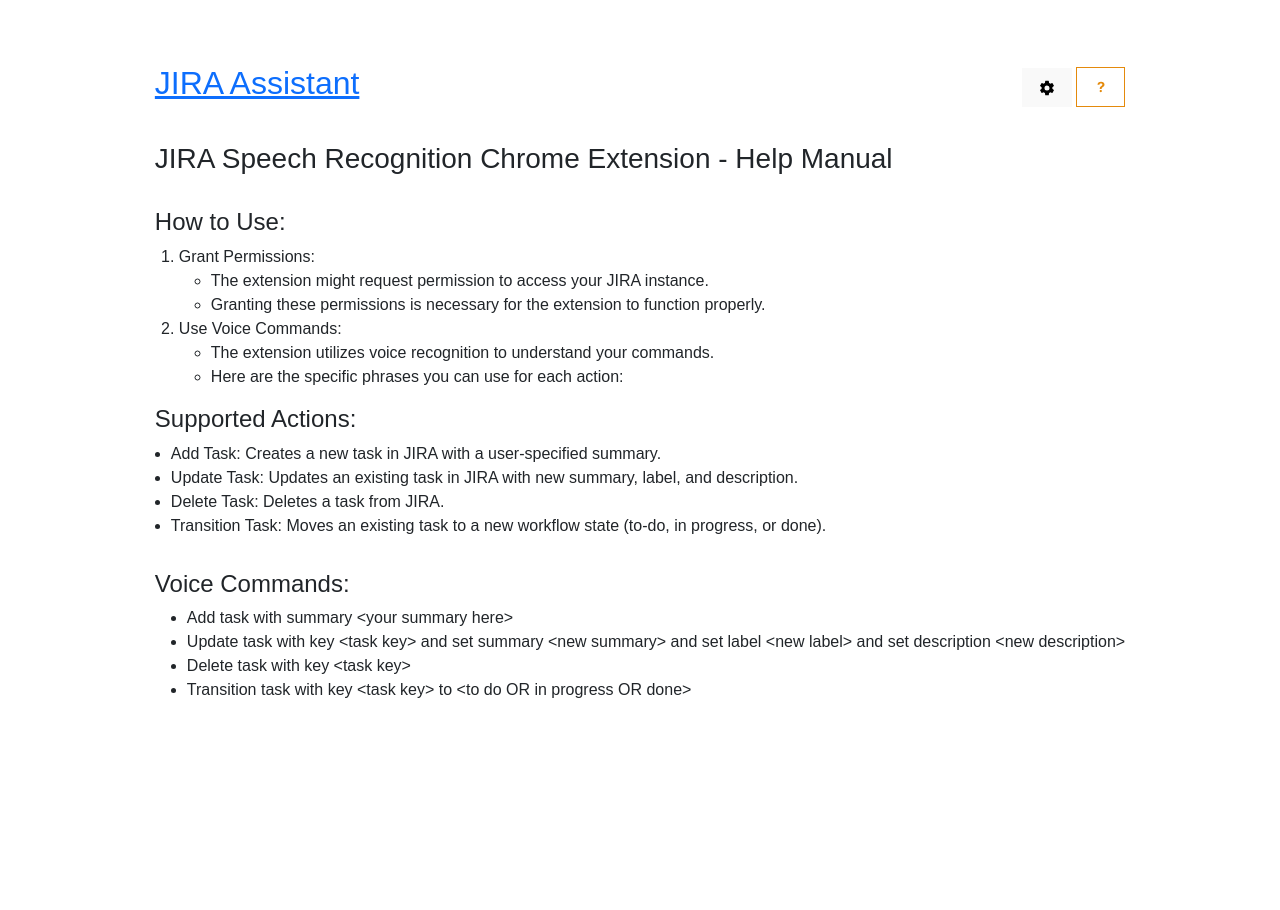
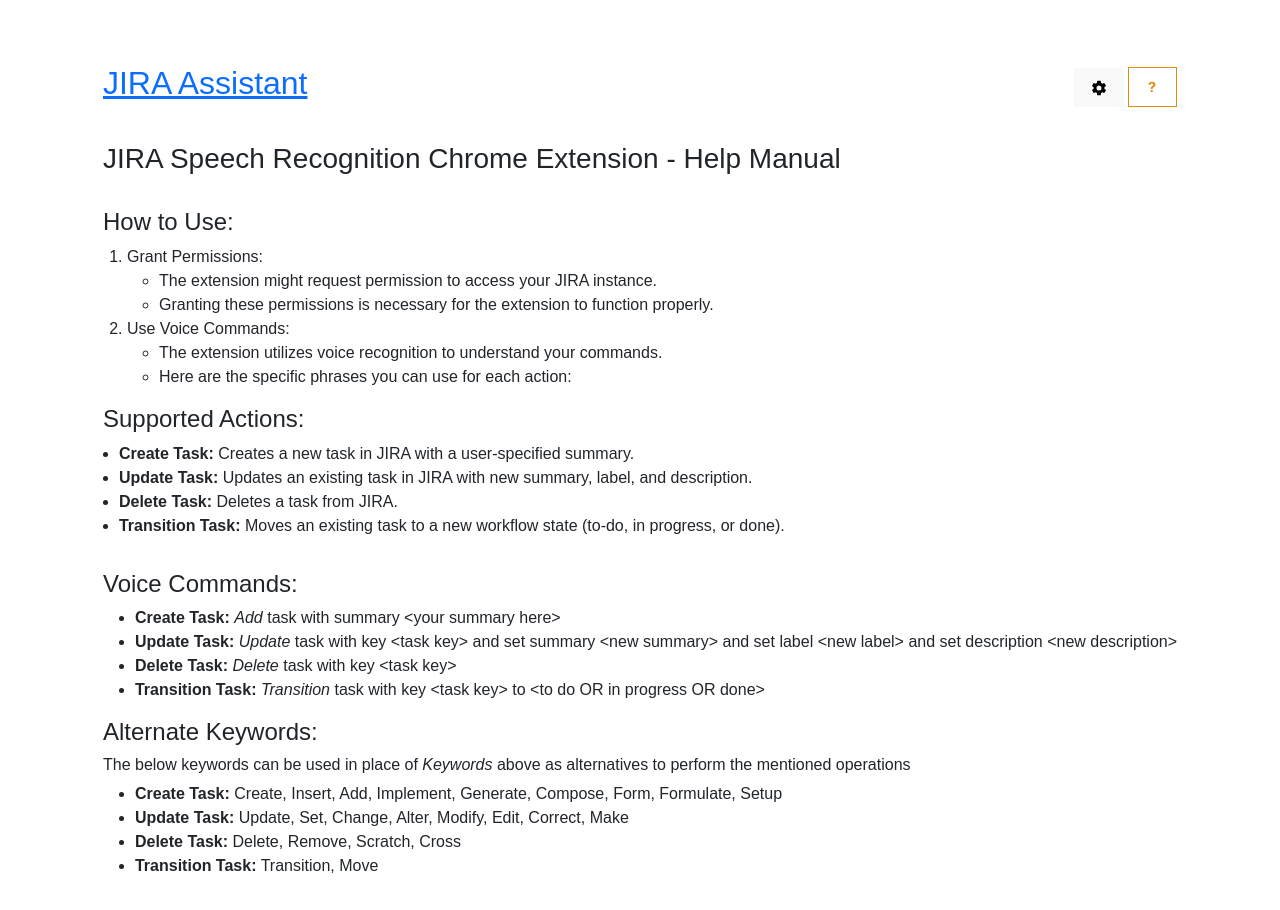
Before and after one commit to Beavan1997/jira-voice-assistant, a React app: page /#/help in a window 1280 px wide. Shown: the top 910 px of the page. Before the commit the page ends 800 px from the top, so only its background shows below. Built offline with nearby package versions, Linux system fonts and the light colour scheme.

Commit message:
Invalid command feedback and help text update

```diff
--- a/src/App.jsx
+++ b/src/App.jsx
@@ -15,6 +15,7 @@
   const [globalConfirm, setGlobalConfirm] = useState(true);
   const [confirmFlag, setConfirmFlag] = useState(false);
   const [valSet, setValset] = useState(false);
+  const [invalid, setInvalid] = useState(false);
 
   const [key1, setKey] = useState('');
   const [summary1, setSummary] = useState('');
@@ -278,9 +279,20 @@
   const matchesSequence = (inputString) => {
     const match = keywords.findIndex(seq => inputString.toLowerCase().includes(seq.toLowerCase()));
 
-    if (match >= 0 && match <= 20) {
+    if (match >= 0) {
+      setInvalid(false);
       setKeywordIndex(match);
       setFlag(!flag);
+    } else {
+      if(!invalid){
+        setInvalid(true);
+        console.log(invalid);
+        speak('This was not a valid command, Please try again');
+      } else {
+        console.log(invalid);
+        speak('This was not a valid command, Please check the Help section for more information on valid commands');
+      }
+
     }
   }
 
--- a/src/Help.jsx
+++ b/src/Help.jsx
@@ -36,20 +36,28 @@
             <section>
                 <h4>Supported Actions:</h4>
                 <ul class="supported-actions">
-                    <li>Add Task: Creates a new task in JIRA with a user-specified summary.</li>
-                    <li>Update Task: Updates an existing task in JIRA with new summary, label, and description.</li>
-                    <li>Delete Task: Deletes a task from JIRA.</li>
-                    <li>Transition Task: Moves an existing task to a new workflow state (to-do, in progress, or done).</li>
+                    <li><b>Create Task:</b> Creates a new task in JIRA with a user-specified summary.</li>
+                    <li><b>Update Task:</b> Updates an existing task in JIRA with new summary, label, and description.</li>
+                    <li><b>Delete Task:</b> Deletes a task from JIRA.</li>
+                    <li><b>Transition Task:</b> Moves an existing task to a new workflow state (to-do, in progress, or done).</li>
                 </ul>
             </section>
 
             <section class="voice-commands">
                 <h4>Voice Commands:</h4>
                 <ul>
-                    <li>Add task with summary {'<'}your summary here{'>'}</li>
-                    <li>Update task with key {'<'}task key{'>'} and set summary {'<'}new summary{'>'} and set label {'<'}new label{'>'} and set description {'<'}new description{'>'}</li>
-                    <li>Delete task with key {'<'}task key{'>'}</li>
-                    <li>Transition task with key {'<'}task key{'>'} to {'<'}to do OR in progress OR done{'>'}</li>
+                    <li><b>Create Task:</b> <i>Add</i> task with summary {'<'}your summary here{'>'}</li>
+                    <li><b>Update Task:</b> <i>Update</i> task with key {'<'}task key{'>'} and set summary {'<'}new summary{'>'} and set label {'<'}new label{'>'} and set description {'<'}new description{'>'}</li>
+                    <li><b>Delete Task:</b> <i>Delete</i> task with key {'<'}task key{'>'}</li>
+                    <li><b>Transition Task:</b> <i>Transition</i> task with key {'<'}task key{'>'} to {'<'}to do OR in progress OR done{'>'}</li>
+                </ul>
+                <h4>Alternate Keywords:</h4>
+                <h6>The below keywords can be used in place of <i>Keywords</i> above as alternatives to perform the mentioned operations</h6>
+                <ul>
+                    <li><b>Create Task:</b> Create, Insert, Add, Implement, Generate, Compose, Form, Formulate, Setup</li>
+                    <li><b>Update Task:</b> Update, Set, Change, Alter, Modify, Edit, Correct, Make</li>
+                    <li><b>Delete Task:</b>  Delete, Remove, Scratch, Cross</li>
+                    <li><b>Transition Task:</b> Transition, Move</li>
                 </ul>
             </section>
         </div>
```
